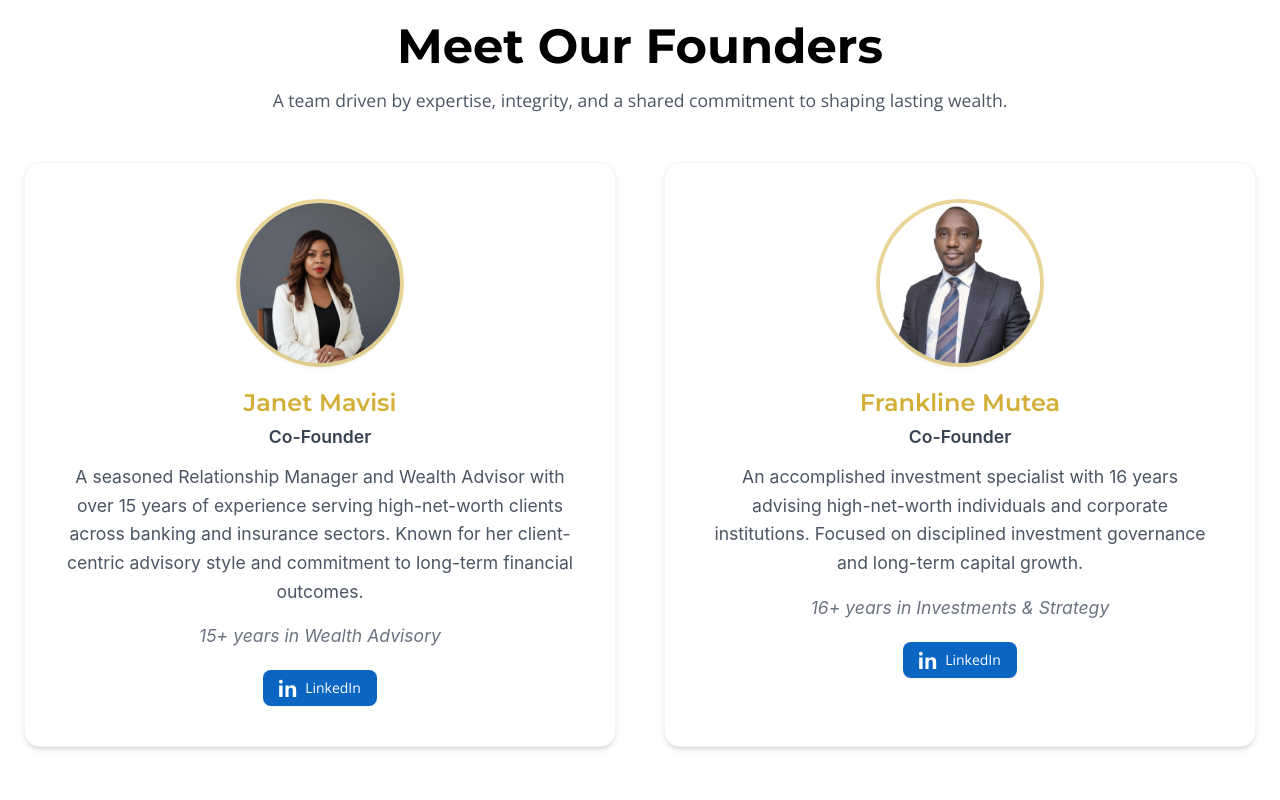
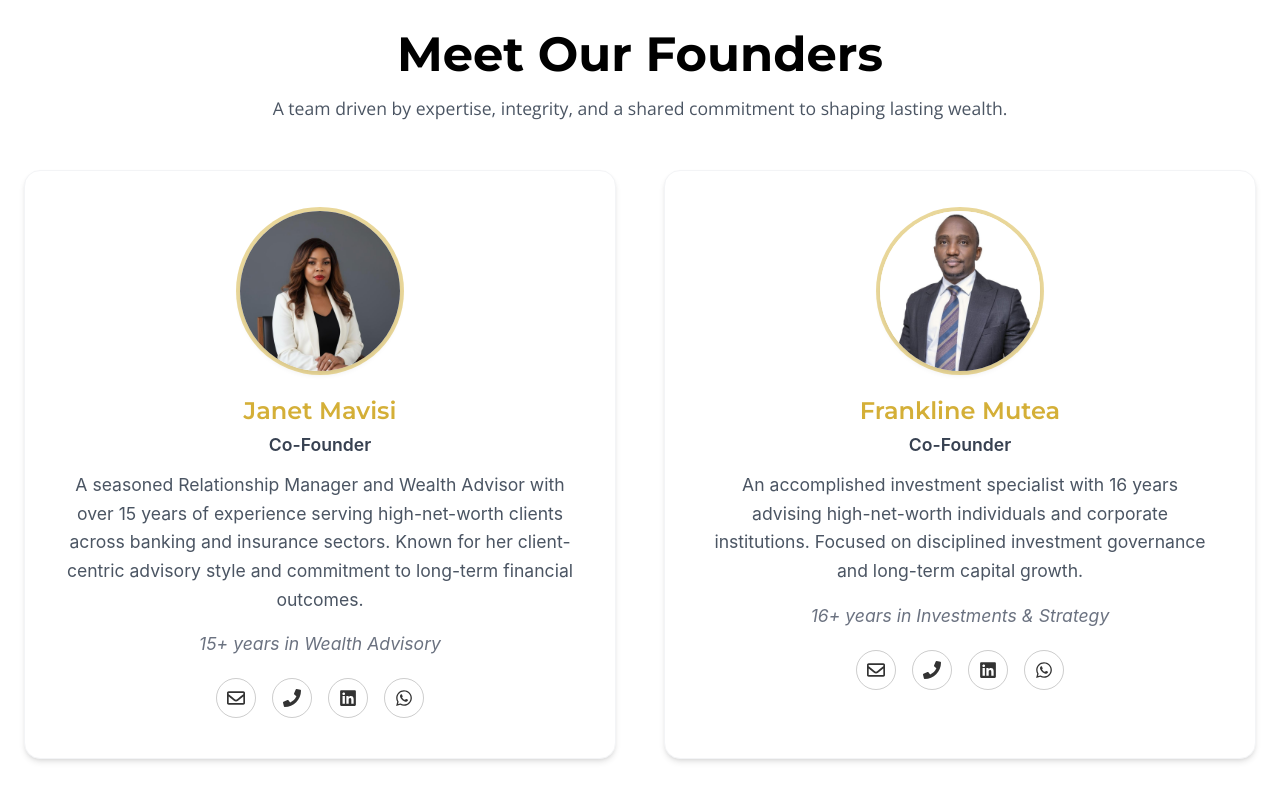
Before and after one commit to myrajarenga/Nova-Wealth, a React (Vite) app: page /about in a window 1280 px wide. Shown: the part 4899-5699 px from the top of the page. Built offline with nearby package versions, Linux system fonts and the light colour scheme.

Commit message:
feat(About): enhance team member contact options and update section title
add email, phone and WhatsApp contact options to team member cards
update "Our Process" section title to "The Nova Way - Our Process"
reorder elements in "Why Nova Wealth" section for better visual flow

```diff
--- a/src/components/About/TeamGrid.jsx
+++ b/src/components/About/TeamGrid.jsx
@@ -1,6 +1,6 @@
 import React from "react";
 import { motion } from "framer-motion";
-import { FaLinkedin } from "react-icons/fa";
+import { FaRegEnvelope, FaPhone, FaLinkedin, FaWhatsapp } from "react-icons/fa";
 
 
 
@@ -12,7 +12,10 @@ const members = [
       "A seasoned Relationship Manager and Wealth Advisor with over 15 years of experience serving high-net-worth clients across banking and insurance sectors. Known for her client-centric advisory style and commitment to long-term financial outcomes.",
     experience: "15+ years in Wealth Advisory",
     img: "/images/janet-image.jpg",
-    linkedin: "https://www.linkedin.com/in/mavisi-janet-880ab716b/"
+    linkedin: "https://www.linkedin.com/in/mavisi-janet-880ab716b/",
+    email: "mailto:info@novawealth.co.ke",
+    phone: "tel:+254700000000",
+    whatsapp: "https://wa.me/254700000000"
   },
   {
     name: "Frankline Mutea",
@@ -21,7 +24,10 @@ const members = [
       "An accomplished investment specialist with 16 years advising high-net-worth individuals and corporate institutions. Focused on disciplined investment governance and long-term capital growth.",
     experience: "16+ years in Investments & Strategy",
     img: "/images/frankline-image.jpg",
-    linkedin: "https://www.linkedin.com/in/muteafrankline//"
+    linkedin: "https://www.linkedin.com/in/muteafrankline//",
+    email: "mailto:info@novawealth.co.ke",
+    phone: "tel:+254700000000",
+    whatsapp: "https://wa.me/254700000000"
 
   },
 ];
@@ -80,30 +86,18 @@ const TeamGrid = () => {
               <p className="text-gray-600 mt-3 leading-relaxed">{m.specialty}</p>
 
               <p className="text-gray-500 mt-4 italic">{m.experience}</p>
-                          {/* LinkedIn Button */}
-              <div className="mt-5 flex justify-center">
-                <a
-                  href={m.linkedin}
-                  target="_blank"
-                  rel="noopener noreferrer"
-                  className="
-                    flex items-center gap-2 bg-[#0A66C2]
-                    text-white px-4 py-2 rounded-lg
-                    hover:bg-[#084a8d] transition-all duration-300
-                    shadow-sm hover:shadow-md
-                  "
-                >
-                  <svg
-                   xmlns="http://www.w3.org/2000/svg"
-                   width="18"
-                   height="18"
-                   viewBox="0 0 24 24"
-                   fill="currentColor"
->
-                   <path d="M4.98 3.5C4.98 4.88 3.88 6 2.5 6S0 4.88 0 3.5 1.12 1 2.5 1s2.48 1.12 2.48 2.5zM.22 8.56h4.56V24H.22V8.56zM8.68 8.56h4.37v2.1h.06c.61-1.15 2.1-2.36 4.33-2.36 4.63 0 5.48 3.05 5.48 7.02V24h-4.56V16.1c0-1.88-.03-4.29-2.62-4.29-2.62 0-3.02 2.05-3.02 4.15V24H8.68V8.56z"/>
-                  </svg>
-
-                  <span className="font-opensans text-sm">LinkedIn</span>
+              <div className="mt-5 flex justify-center gap-4">
+                <a href={m.email} className="w-10 h-10 flex items-center justify-center rounded-full border border-black/20 text-[#333333] hover:border-[#D4AF37] hover:text-[#D4AF37]" aria-label="Email">
+                  <FaRegEnvelope size={18} />
+                </a>
+                <a href={m.phone} className="w-10 h-10 flex items-center justify-center rounded-full border border-black/20 text-[#333333] hover:border-[#D4AF37] hover:text-[#D4AF37]" aria-label="Call">
+                  <FaPhone size={18} />
+                </a>
+                <a href={m.linkedin} target="_blank" rel="noopener noreferrer" className="w-10 h-10 flex items-center justify-center rounded-full border border-black/20 text-[#333333] hover:border-[#0A66C2] hover:text-[#0A66C2]" aria-label="LinkedIn">
+                  <FaLinkedin size={18} />
+                </a>
+                <a href={m.whatsapp} target="_blank" rel="noopener noreferrer" className="w-10 h-10 flex items-center justify-center rounded-full border border-black/20 text-[#333333] hover:border-[#25D366] hover:text-[#25D366]" aria-label="WhatsApp">
+                  <FaWhatsapp size={18} />
                 </a>
               </div>
             </motion.article>
--- a/src/pages/About.jsx
+++ b/src/pages/About.jsx
@@ -36,9 +36,9 @@ const About = () => {
       <section id="why-nova-wealth" className="bg-white">
         <div className="mx-auto max-w-6xl px-4 md:px-6 py-16">
           <h2 className="font-montserrat text-3xl md:text-4xl font-bold text-[#000000] text-center">Why Nova Wealth?</h2>
+
+          <div className="border-b border-[#FFD700] w-24 mx-auto my-5" aria-hidden="true"/>
           <p className="font-opensans text-[#333333] text-lg md:text-xl text-center max-w-3xl mx-auto mt-3">There are thousands of financial advisors globally. Why should you work with us?</p>
-          <div className="border-b border-[#FFD700] w-24 mx-auto my-5" aria-hidden="true"/>
-
           <div className="grid grid-cols-1 md:grid-cols-3 gap-8 mt-8">
             <div className="rounded-xl border border-black/10 bg-white p-6">
               <h3 className="font-montserrat text-xl font-semibold text-[#333333]">Fiduciary Responsibility </h3>
@@ -59,7 +59,7 @@ If you’re spending too much or not saving enough to stay on track for your goa
       </section>
       <section id="our-process" className="bg-white">
         <div className="mx-auto max-w-6xl px-4 md:px-6 py-16">
-          <h2 className="font-montserrat text-3xl md:text-4xl font-bold text-[#000000] text-center">Our Process</h2>
+          <h2 className="font-montserrat text-3xl md:text-4xl font-bold text-[#000000] text-center">The Nova Way - Our Process</h2>
           <div className="border-b border-[#FFD700] w-24 mx-auto my-5" aria-hidden="true"/>
           <div className="grid grid-cols-1 md:grid-cols-4 gap-8 mt-8">
             <div className="rounded-xl border border-black/10 bg-white p-6">
```
